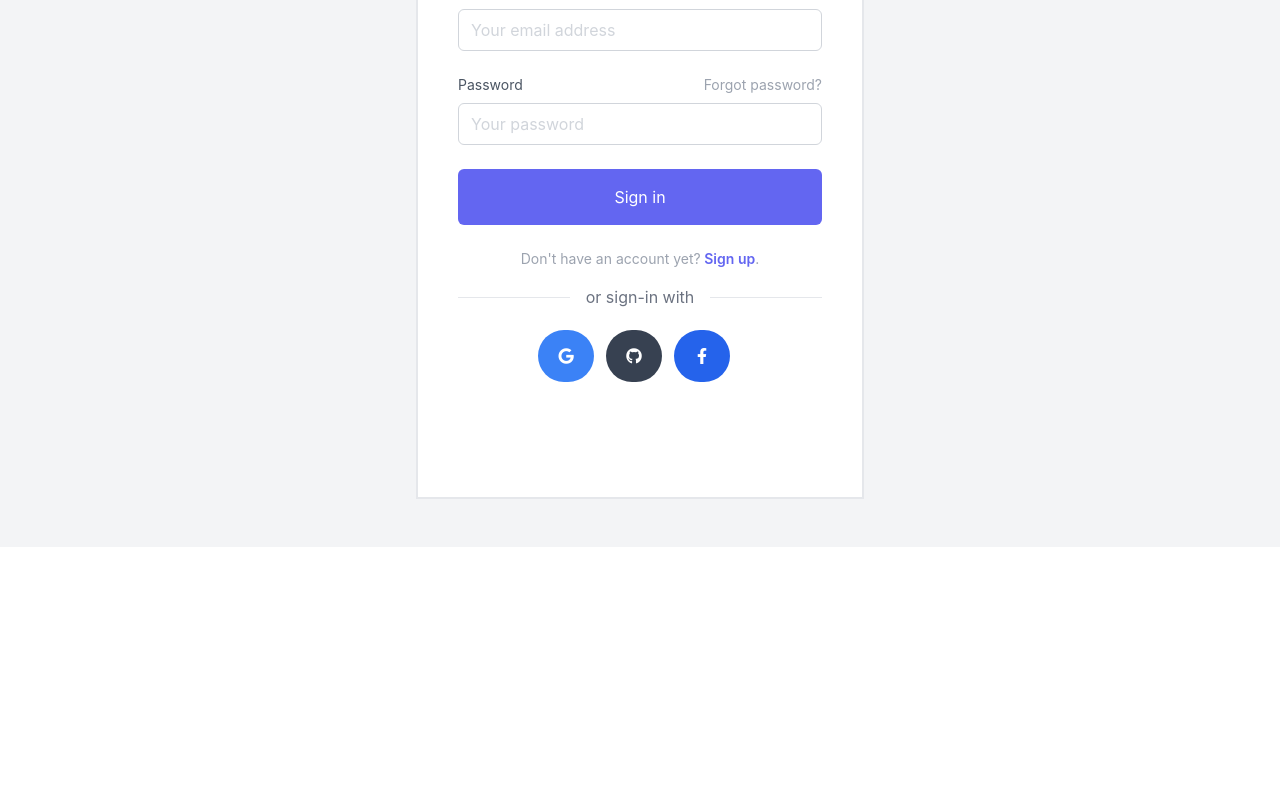
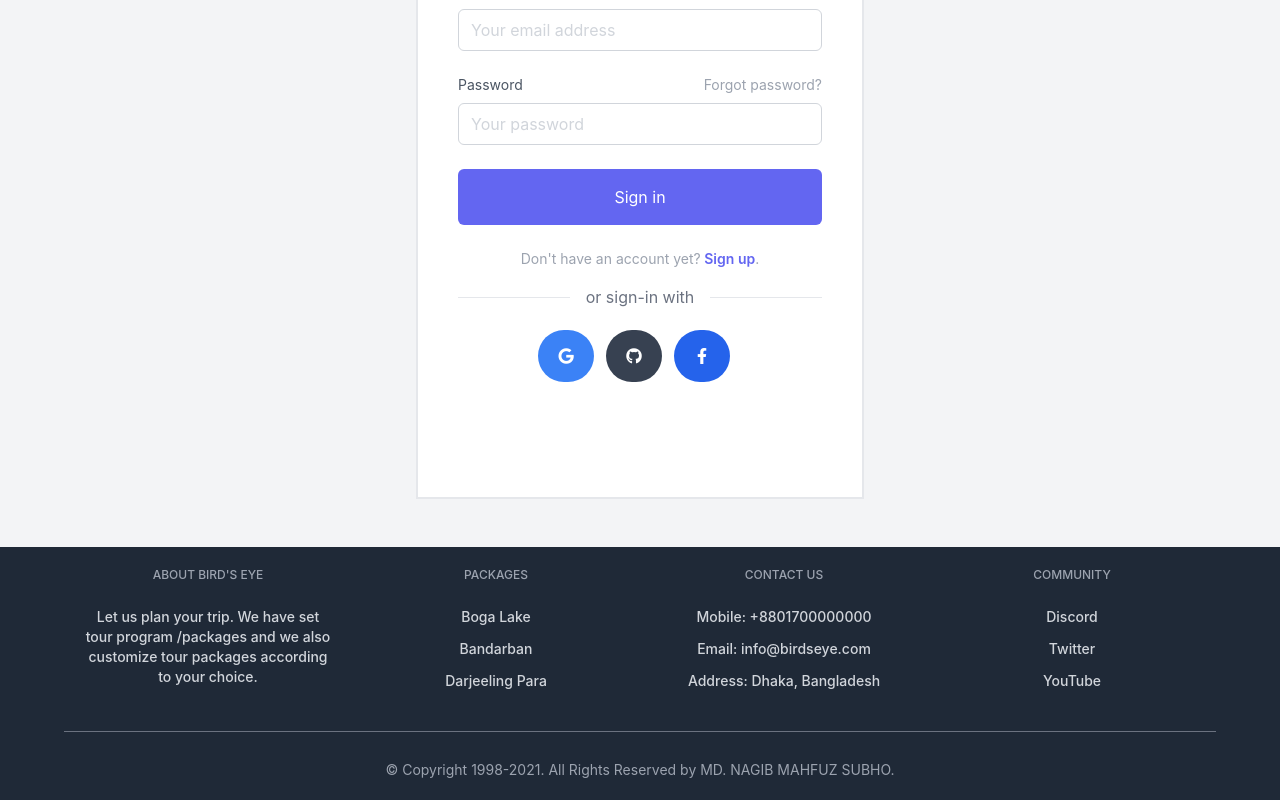
Before and after one commit to nmso2/Birds_eye_tour_planner_client, a React (Create React App) app: page /login in a window 1280 px wide. Shown: the part 317-1117 px from the top of the page. Before the commit the page ends 864 px from the top, so only its background shows below. Built offline with nearby package versions, Linux system fonts and the light colour scheme; no server answers.

Commit message:
added footer

```diff
--- a/src/App.js
+++ b/src/App.js
@@ -8,6 +8,7 @@ import PrivateRoute from './pages/PrivateRoute/PrivateRoute';
 import SignUp from './pages/SignUp/SignUp';
 import NotFound from './pages/NotFound/NotFound';
 import PurchasePlan from './pages/PurchasePlan/PurchasePlan';
+import Footer from './pages/Shared/Footer/Footer';
 
 function App() {
   return (
@@ -35,6 +36,7 @@ function App() {
               <NotFound></NotFound>
             </Route>
           </Switch>
+          <Footer></Footer>
         </BrowserRouter>
       </AuthProvider>
     </div>
--- a/src/hooks/usePlan.js
+++ b/src/hooks/usePlan.js
@@ -8,6 +8,7 @@ const usePlan = (id) => {
         fetch(`https://birds-eye-tour.herokuapp.com/tourPlans/${id}`)
             .then(res => res.json())
             .then(data => setPlan(data));
+        // eslint-disable-next-line
     }, []);
 
     return [plan, setPlan]
--- a/src/pages/PurchasePlan/PurchasePlan.js
+++ b/src/pages/PurchasePlan/PurchasePlan.js
@@ -30,8 +30,8 @@ const PurchasePlan = () => {
     }
 
     return (
-        <div className="flex items-center">
-            <div className="shadow-2xl m-12 p-8 lg:inline-block">
+        <div className="bg-gray-100 pt-1 lg:flex items-center">
+            <div className="shadow-2xl bg-white m-12 p-8 lg:inline-block">
                 <div>
                     <img className="mx-auto" src={plan?.img} alt="" />
                     <p className="text-3xl p-5">{plan?.name}</p>
--- a/src/pages/Shared/Footer/Footer.js
+++ b/src/pages/Shared/Footer/Footer.js
@@ -1,9 +1,75 @@
 import React from 'react';
+import { Link } from 'react-router-dom';
 
 const Footer = () => {
+
     return (
         <div>
-            <h3>Footer</h3>
+            <footer className="bg-gray-800">
+                <div className="max-w-6xl m-auto text-gray-800 flex flex-wrap justify-left">
+
+
+                    <div className="p-5 w-1/2 sm:w-4/12 md:w-3/12">
+                        <div className="text-xs uppercase text-gray-400 font-medium mb-6">
+                            About Bird's Eye
+                        </div>
+                        <p className="my-3 block text-gray-300 hover:text-gray-100 text-sm font-medium duration-700">Let us plan your trip. We have set tour program /packages and we also customize tour packages according to your choice.</p>
+                    </div>
+
+                    <div className="p-5 w-1/2 sm:w-4/12 md:w-3/12">
+                        <div className="text-xs uppercase text-gray-400 font-medium mb-6">
+                            Packages
+                        </div>
+
+                        <p className="my-3 block text-gray-300 hover:text-gray-100 text-sm font-medium duration-700">
+                            Boga Lake
+                        </p>
+                        <p className="my-3 block text-gray-300 hover:text-gray-100 text-sm font-medium duration-700">
+                            Bandarban
+                        </p>
+                        <p className="my-3 block text-gray-300 hover:text-gray-100 text-sm font-medium duration-700">
+                            Darjeeling Para
+                        </p>
+                    </div>
+
+                    <div className="p-5 w-1/2 sm:w-4/12 md:w-3/12">
+                        <div className="text-xs uppercase text-gray-400 font-medium mb-6">
+                            Contact Us
+                        </div>
+
+                        <p className="my-3 block text-gray-300 hover:text-gray-100 text-sm font-medium duration-700">Mobile: +8801700000000</p>
+                        <p className="my-3 block text-gray-300 hover:text-gray-100 text-sm font-medium duration-700">Email: info@birdseye.com</p>
+                        <p className="my-3 block text-gray-300 hover:text-gray-100 text-sm font-medium duration-700">Address: Dhaka, Bangladesh</p>
+
+                    </div>
+
+                    <div className="p-5 w-1/2 sm:w-4/12 md:w-3/12">
+                        <div className="text-xs uppercase text-gray-400 font-medium mb-6">
+                            Community
+                        </div>
+
+                        <Link to='/' className="my-3 block text-gray-300 hover:text-gray-100 text-sm font-medium duration-700">
+                            Discord
+                        </Link>
+                        <Link to='/' className="my-3 block text-gray-300 hover:text-gray-100 text-sm font-medium duration-700">
+                            Twitter
+                        </Link>
+                        <Link to='/' className="my-3 block text-gray-300 hover:text-gray-100 text-sm font-medium duration-700">
+                            YouTube
+                        </Link>
+                    </div>
+                </div>
+
+                <div className="pt-2">
+                    <div className="pb-5 px-3 m-auto pt-5
+            border-t border-gray-500 text-gray-400 text-sm
+            flex-col md:flex-row max-w-6xl">
+                        <div className="mt-2">
+                            © Copyright 1998-2021. All Rights Reserved by <a className="uppercase" href="https://github.com/nmso2">Md. Nagib Mahfuz Subho.</a>
+                        </div>
+                    </div>
+                </div>
+            </footer>
         </div>
     );
 };
```
